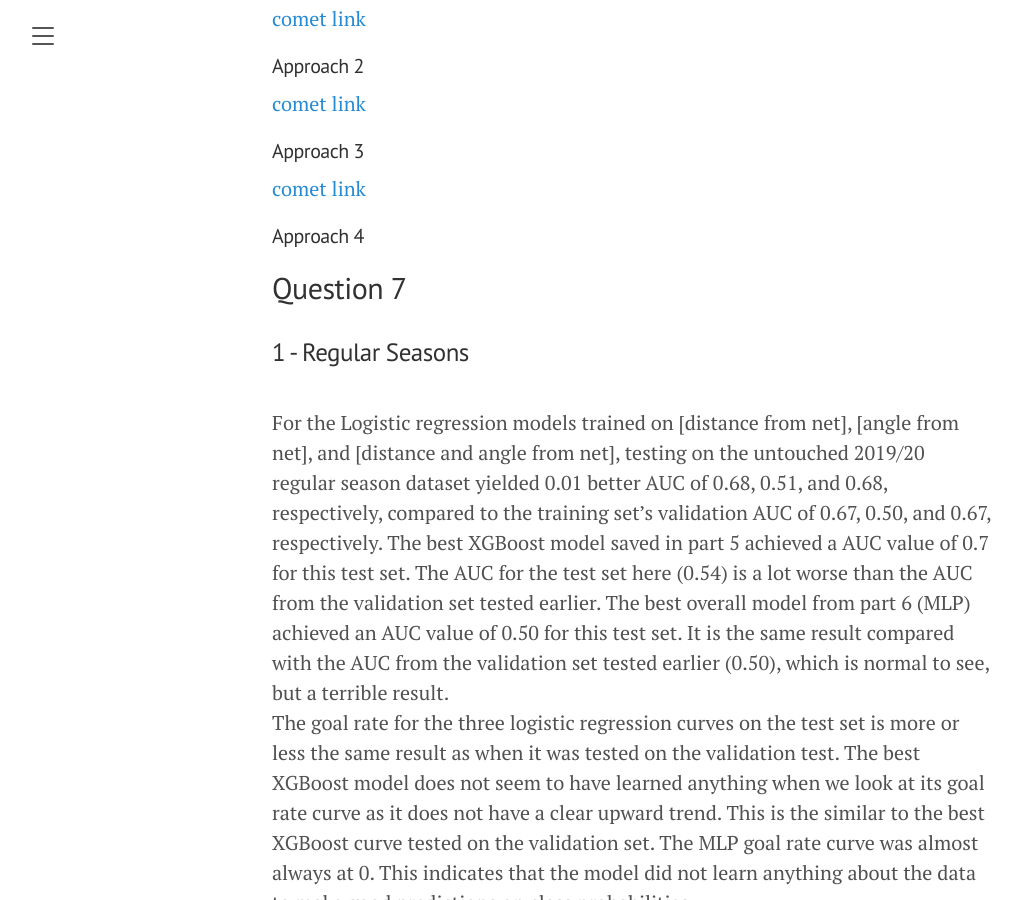
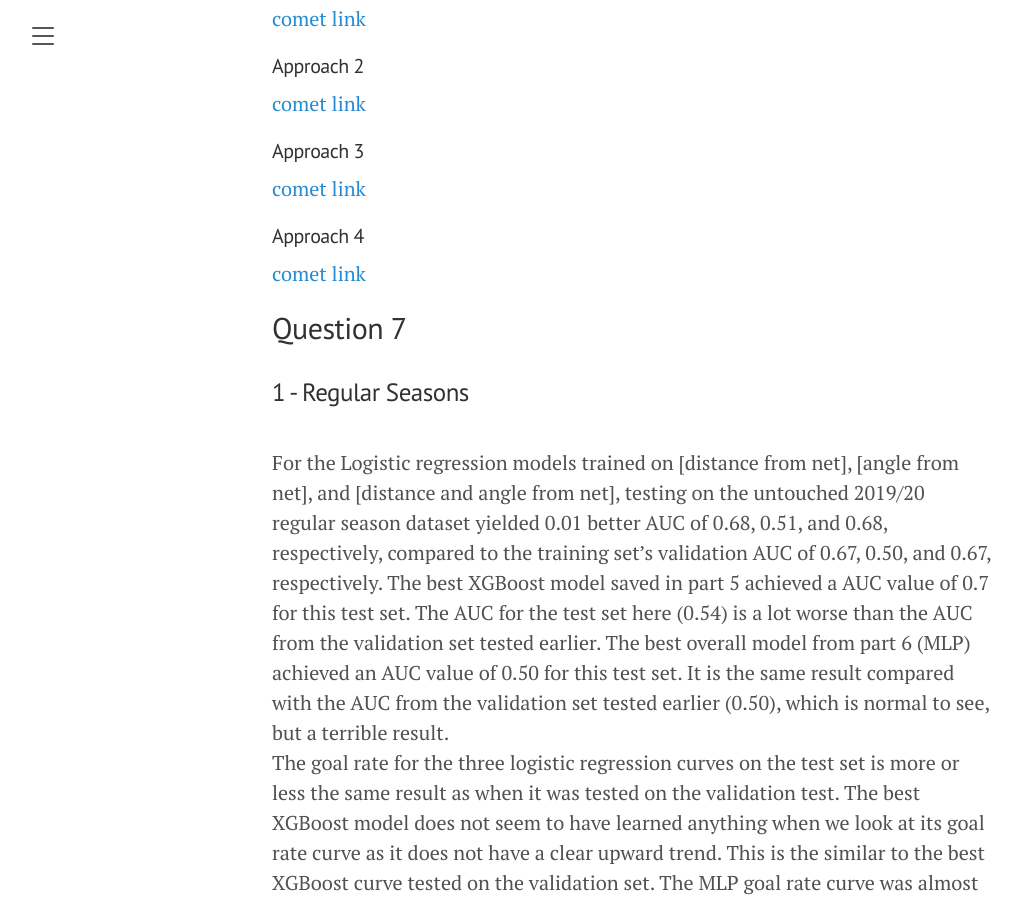
Before and after one commit to IreneZhou0129/IFT6758_m1_blog, a Jekyll site: the page built from _posts/2021-11-26-ift6758-report.md, in a window 1280 px wide and 900 px high, scrolled down 15127 px. Shown: the whole window, without its empty margins (8-1030 px from the left). Built offline with Jekyll 4.4.1, drawn with Linux system fonts in a browser that asks for light colours.

Commit message:
added MLP link

```diff
--- a/_posts/2021-11-26-ift6758-report.md
+++ b/_posts/2021-11-26-ift6758-report.md
@@ -254,6 +254,7 @@ Both approaches 2 and 4 achieved validation accuracy of 90.82% and AUC of 0.5. T
 #### Approach 3
 [comet link](https://www.comet.ml/api/rest/v2/registry-model/item/download?workspaceName=xiaoxin-zhou&modelName=decision-tree&version=1.0.2)
 #### Approach 4
+[comet link](https://www.comet.ml/api/rest/v2/registry-model/item/download?workspaceName=xiaoxin-zhou&modelName=mlp&version=1.0.0)
 
 ## Question 7
 ### 1 - Regular Seasons
```
